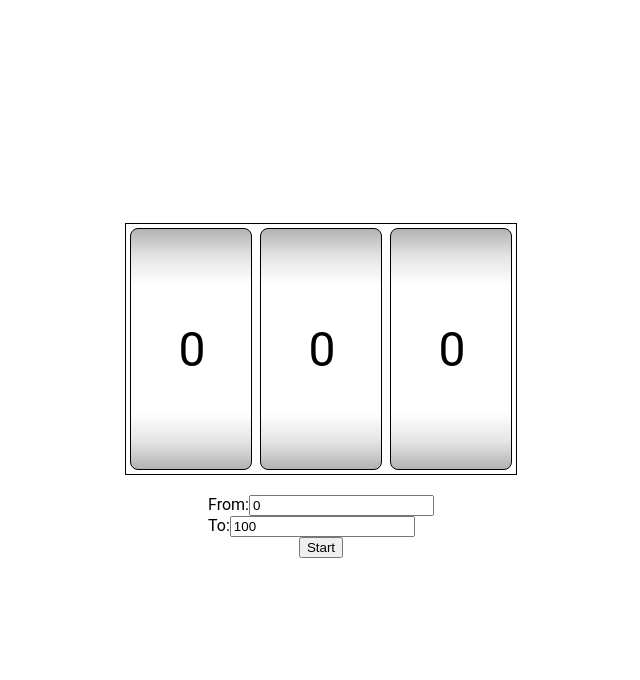
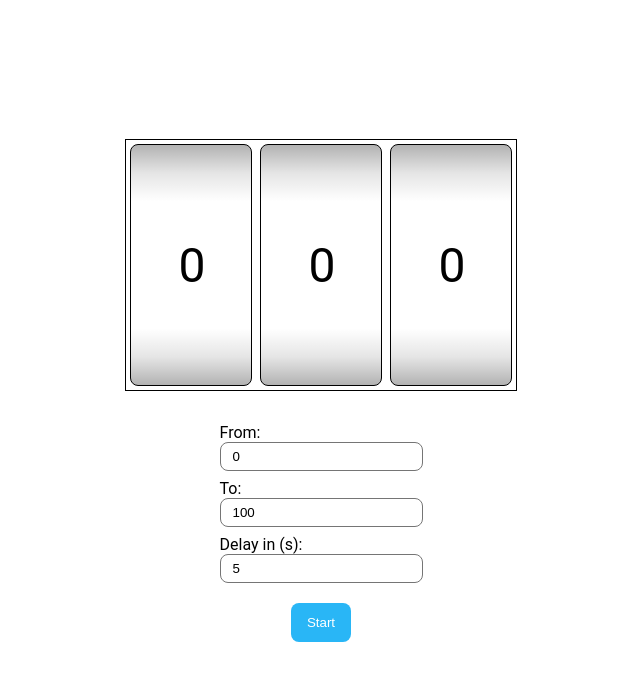
Before and after one commit to kaneha/lucky-draw, a React (Create React App) app: page / in a window 1280 px wide. Shown: the top 680 px of the page, without its empty margins (319-959 px from the left). Built offline with nearby package versions, Linux system fonts and the light colour scheme.

Commit message:
Add delay time

```diff
--- a/src/App.css
+++ b/src/App.css
@@ -64,10 +64,40 @@
 
 .controller {
   padding: 20px;
+  margin-top: 12px;
   display: flex;
   flex-direction: column;
   justify-content: center;
   align-items: center;
+}
+
+.input-block {
+  display: flex;
+  flex-direction: column;
+  margin-bottom: 8px;
+}
+
+button {
+  padding: 12px 16px;
+  background-color: #29b6f6;
+  outline: none;
+  border-radius: 8px;
+  margin-top: 12px;
+  border: none;
+  color: white;
+  cursor: pointer;
+}
+
+button:disabled {
+  background-color: #bdbdbd;
+  cursor: not-allowed;
+}
+
+input {
+  padding: 6px 12px;
+  border-radius: 8px;
+  outline: none;
+  border: 1px solid #757575;
 }
 
 input::-webkit-outer-spin-button,
--- a/src/App.js
+++ b/src/App.js
@@ -1,4 +1,4 @@
-import { useState, useRef, useMemo } from 'react';
+import { useState, useRef, useMemo, useEffect, useCallback } from 'react';
 import { flushSync } from 'react-dom';
 import './App.css';
 import Slider from 'react-slick';
@@ -6,7 +6,7 @@ import Slider from 'react-slick';
 function delay(delayInMs) {
   return new Promise((resolve) => {
     setTimeout(() => {
-      resolve(2);
+      resolve();
     }, delayInMs);
   });
 }
@@ -27,7 +27,8 @@ function getRandomNumberInRange(min, max) {
 function App() {
   const [valueRange, setValueRange] = useState({ min: 0, max: 100 });
   const [listInterval, setListInterval] = useState([]);
-  const [result, setResult] = useState(null);
+  const [delayTime, setDelayTime] = useState(5);
+  // const [result, setResult] = useState(null);
 
   const sliderRef = useRef([]);
   sliderRef.current = [];
@@ -40,7 +41,7 @@ function App() {
   );
 
   const onStart = async () => {
-    setResult(null);
+    // setResult(null);
     if (Number(valueRange.max) <= Number(valueRange.min)) {
       return;
     }
@@ -54,42 +55,47 @@ function App() {
     }
   };
 
-  const onStop = async () => {
-    let resultInString = result;
-    if (!result) {
+  const onStop = useCallback(async () => {
+    // let resultInString = result;
+    // if (!result) {
     const random = getRandomNumberInRange(valueRange.min, valueRange.max);
     const resultTemp =
-        String('0').repeat(numOfDigits - String(random).length) +
-        String(random);
-      resultInString = resultTemp;
-      setResult(resultTemp);
+      String('0').repeat(numOfDigits - String(random).length) + String(random);
+    //   resultInString = resultTemp;
+    //   setResult(resultTemp);
+    // }
+    // const lastIntervalIndex = listInterval.length - 1;
+    // clearInterval(listInterval[lastIntervalIndex]);
+    // await delay(100);
+    // sliderRef.current[lastIntervalIndex].slickGoTo(
+    //   Number(resultInString[lastIntervalIndex])
+    // );
+    // setListInterval((prev) => {
+    //   prev.pop();
+    //   return prev;
+    // });
+    for (let i = listInterval.length - 1; i > -1; i--) {
+      await delay(500);
+      clearInterval(listInterval[i]);
+      await delay(100);
+      sliderRef.current[i].slickGoTo(Number(resultTemp[i]));
     }
-    const lastIntervalIndex = listInterval.length - 1;
-    clearInterval(listInterval[lastIntervalIndex]);
-    await delay(100);
-    sliderRef.current[lastIntervalIndex].slickGoTo(
-      Number(resultInString[lastIntervalIndex])
-    );
-    setListInterval((prev) => {
-      prev.pop();
-      return prev;
-    });
-    // for (let i = listInterval.length - 1; i > -1; i--) {
-    //   await delay(500);
-    //   clearInterval(listInterval[i]);
-    //   await delay(100);
-    //   sliderRef.current[i].slickGoTo(Number(resultInString[i]));
-    // }
-    // setListInterval([]);
-  };
-
-  console.log(listInterval);
+    setListInterval([]);
+  }, [valueRange, listInterval, numOfDigits]);
 
   const onChangeRange = ({ target }) => {
+    if (!isDrawing) {
       setValueRange((prev) => ({
         ...prev,
         [target.name]: target.value,
       }));
+    }
+  };
+
+  const onChangeDelay = ({ target }) => {
+    if (!isDrawing) {
+      setDelayTime(target.value);
+    }
   };
 
   const addToRefs = (el) => {
@@ -100,7 +106,7 @@ function App() {
 
   const isDrawing = listInterval.length > 0;
 
-  const settings = {
+  const sliderSettings = {
     infinite: true,
     speed: 50,
     slidesToShow: 1,
@@ -111,6 +117,18 @@ function App() {
     swipe: false,
   };
 
+  useEffect(() => {
+    let delayStop = null;
+    if (isDrawing) {
+      delayStop = setTimeout(() => {
+        onStop();
+      }, numOfDigits * 500 + Number(delayTime) * 1000);
+    }
+    return () => {
+      clearTimeout(delayStop);
+    };
+  }, [isDrawing, numOfDigits, delayTime, onStop]);
+
   return (
     <div className='app'>
       <div className='container'>
@@ -118,7 +136,7 @@ function App() {
           <div className='display-digit-box' key={_}>
             <div className='list-digit'>
               {numOfDigits > 0 && (
-                <Slider {...settings} ref={addToRefs}>
+                <Slider {...sliderSettings} ref={addToRefs}>
                   {listDigits.map((digit) => (
                     <div key={digit}>
                       <div className='digit-box'>{digit}</div>
@@ -150,12 +168,19 @@ function App() {
               value={valueRange.max}
             />
           </div>
+          <div className='input-block'>
+            <label>Delay in (s):</label>
+            <input
+              name='delay'
+              type='number'
+              onChange={onChangeDelay}
+              value={delayTime}
+            />
           </div>
-        {isDrawing ? (
-          <button onClick={onStop}>Stop</button>
-        ) : (
-          <button onClick={onStart}>Start</button>
-        )}
+        </div>
+        <button onClick={onStart} disabled={isDrawing}>
+          Start
+        </button>
       </div>
     </div>
   );
```
Lines whose indentation alone changed are shown as unchanged.
